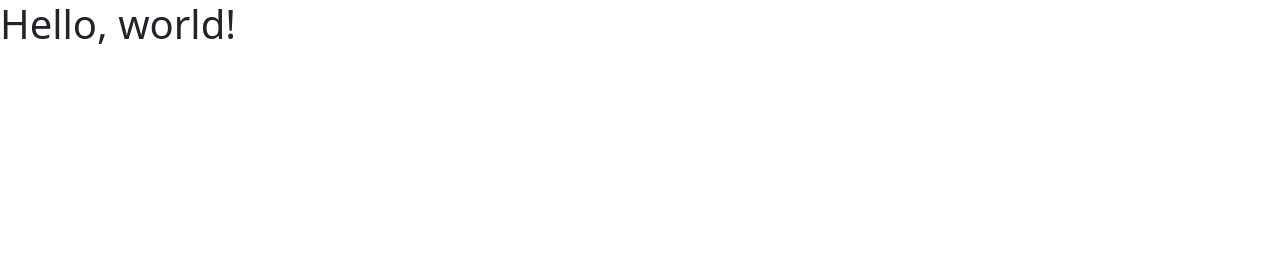
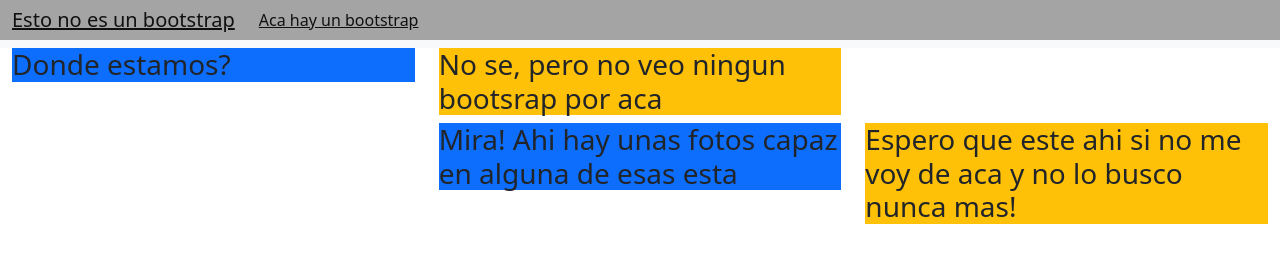
Before and after one commit to Alvapr09/Desafio-bootstrap, a plain HTML site: page nosoyunbootstrap.html in a window 1280 px wide. Drawn offline with nearby package versions, Linux system fonts and the light colour scheme.

Commit message:
Agerego imagenes

```diff
--- a/nosoyunbootstrap.html
+++ b/nosoyunbootstrap.html
@@ -3,11 +3,48 @@
   <head>
     <meta charset="utf-8">
     <meta name="viewport" content="width=device-width, initial-scale=1">
-    <title>Bootstrap demo</title>
+    <title>Esto si es un bootsrap</title>
     <link href="https://cdn.jsdelivr.net/npm/bootstrap@5.2.0-beta1/dist/css/bootstrap.min.css" rel="stylesheet" integrity="sha384-0evHe/X+R7YkIZDRvuzKMRqM+OrBnVFBL6DOitfPri4tjfHxaWutUpFmBp4vmVor" crossorigin="anonymous">
   </head>
   <body>
-    <h1>Hello, world!</h1>
+    <header>
+      <nav style="padding-top: 0;" class="navbar navbar-expand-lg bg-light">
+        <div class="container-fluid" style="background-color: rgba(99, 99, 99, 0.562);">
+          <a class="navbar-brand" href="./index.html"> <u>Esto no es un bootstrap</u> </a>
+          <button class="navbar-toggler" type="button" data-bs-toggle="collapse" data-bs-target="#navbarNav"
+            aria-controls="navbarNav" aria-expanded="false" aria-label="Toggle navigation">
+            <span class="navbar-toggler-icon"></span>
+          </button>
+          <div class="collapse navbar-collapse" id="navbarNav">
+            <ul class="navbar-nav">
+              <li class="nav-item">
+                <a class="nav-link active" aria-current="page" href="./nosoyunbootstrap.html"> <u>Aca hay un bootstrap</u> </a>
+              </li>
+            </ul>
+          </div>
+        </div>
+      </nav>
+    </header>
+    <main>
+      <div class="container-fluid">
+        <div class="row justify-content-start">
+          <div class="col-4">
+            <h3 class="bg-primary">Donde estamos?</h3>
+          </div>
+          <div class="col-4">
+            <h3 class="bg-warning">No se, pero no veo ningun bootsrap por aca </h3>
+          </div>
+        </div>
+        <div class="row justify-content-end">
+          <div class="col-4">
+            <h3 class="bg-primary">Mira! Ahi hay unas fotos capaz en alguna de esas esta</h3>
+          </div>
+          <div class="col-4">
+            <h3 class="bg-warning">Espero que este ahi si no me voy de aca y no lo busco nunca mas!</h3>
+          </div>
+        </div>
+      </div>
+    </main>
 
     <script src="https://cdn.jsdelivr.net/npm/bootstrap@5.2.0-beta1/dist/js/bootstrap.bundle.min.js" integrity="sha384-pprn3073KE6tl6bjs2QrFaJGz5/SUsLqktiwsUTF55Jfv3qYSDhgCecCxMW52nD2" crossorigin="anonymous"></script>
   </body>
```
Also changed, not shown: index.html (+3 -3 lines), img/bootstrap-social-share.png (added), img/playa-de-isuntza-lekeitio__1280x720.jpg (added), 1 other file.
